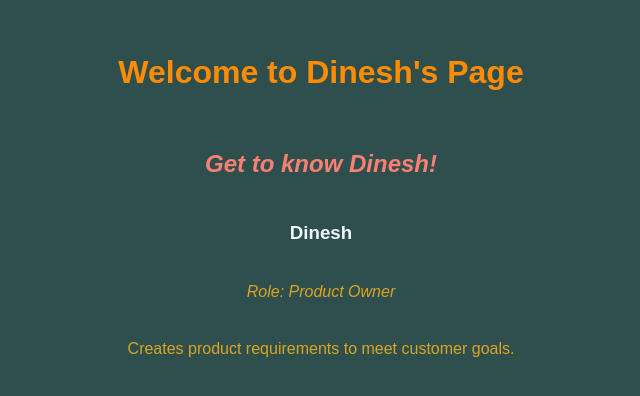
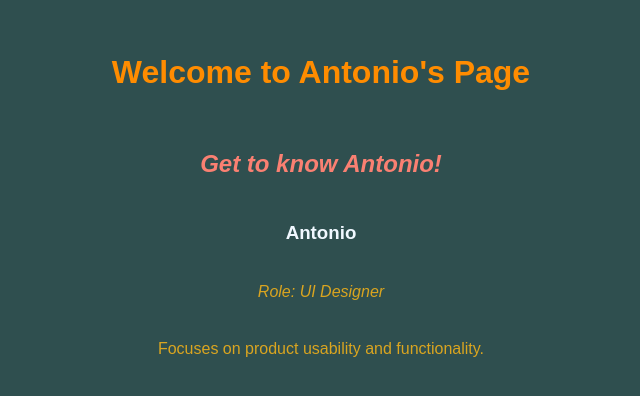
Before and after one commit to gitdgr1/group_project, a plain HTML site: page antonio.html in a window 1280 px wide. Shown: the part 202-598 px from the top of the page, without its empty margins (319-959 px from the left). Drawn offline with Linux system fonts and the light colour scheme.

Commit message:
Redid Antonio's change due to reverted pull request

```diff
--- a/antonio.html
+++ b/antonio.html
@@ -47,16 +47,16 @@ body {
 
 <body>
     <!-- Replace Dinesh with your name -->
-    <h1>Welcome to Dinesh's Page</h1>
+    <h1>Welcome to Antonio's Page</h1>
     <!-- Replace Dinesh with your name -->
-    <h2 style="font-style:italic">Get to know Dinesh!</h2>
+    <h2 style="font-style:italic">Get to know Antonio!</h2>
 
     <!-- Replace Dinesh with your name -->
-    <h3 id="dinesh">Dinesh</h3>
+    <h3 id="dinesh">Antonio</h3>
     <!-- Replace Dinesh's role with your role -->
-    <p><em>Role: Product Owner</em></p>
+    <p><em>Role: UI Designer</em></p>
     <!-- Replace Dinesh's role summary with your role summary -->
-    <p>Creates product requirements to meet customer goals.</p>
+    <p>Focuses on product usability and functionality.</p>
 
 </body>
 </html>
```
